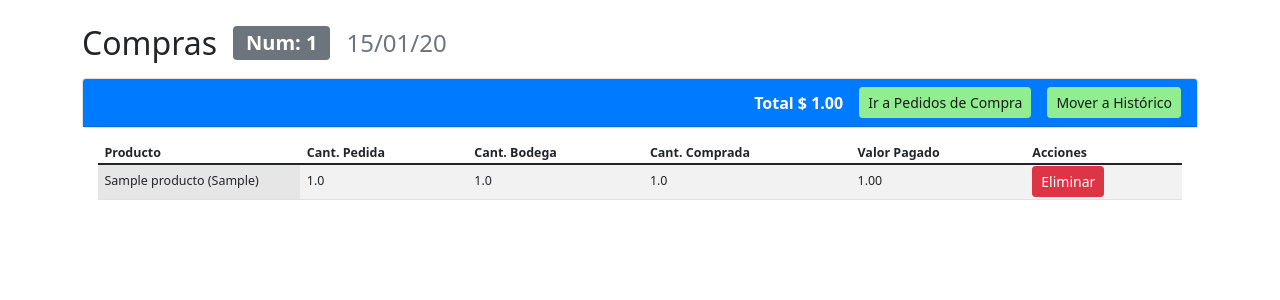
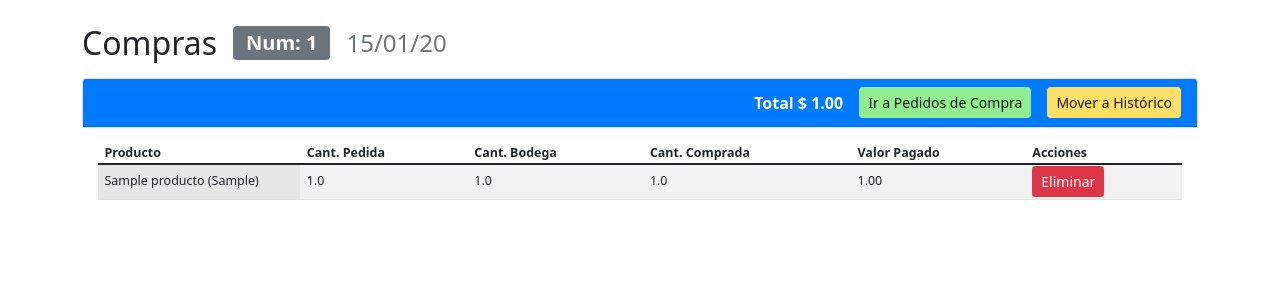
Before and after one commit to ecanar/AppMontebello, a Flask app: page /compras in a window 1280 px wide. Shown: the part 56-356 px from the top of the page. Run offline with Flask 3, Linux system fonts and the light colour scheme; a user stored in the database is signed in; tables that the repository leaves empty hold one stand-in row (values such as "Sample post"); some libraries are stand-ins or nearby versions.

Commit message:
Cambiar color botón Mover a Histórico a amarillo suave

```diff
--- a/templates/compras.html
+++ b/templates/compras.html
@@ -25,7 +25,7 @@
                     <span id="total-val-pag" class="fw-bold fs-6">Total $ {{ "%.2f"|format(compras|sum(attribute='Val_Pag')) }}</span>
                     {% endif %}
                     <a href="{{ url_for('pedidos') }}" class="btn btn-sm" style="background-color:#90ee90; color:#1a1a1a; border-color:#90ee90;">Ir a Pedidos de Compra</a>
-                    <a href="{{ url_for('mover_historico') }}" class="btn btn-sm" style="background-color:#90ee90; color:#1a1a1a; border-color:#90ee90;" onclick="return confirm('¿Está seguro de mover todas las compras al histórico?')">Mover a Histórico</a>
+                    <a href="{{ url_for('mover_historico') }}" class="btn btn-sm" style="background-color:#ffe066; color:#1a1a1a; border-color:#ffe066;" onclick="return confirm('¿Está seguro de mover todas las compras al histórico?')">Mover a Histórico</a>
                 </div>
             </div>
             <div class="card-body">
```
